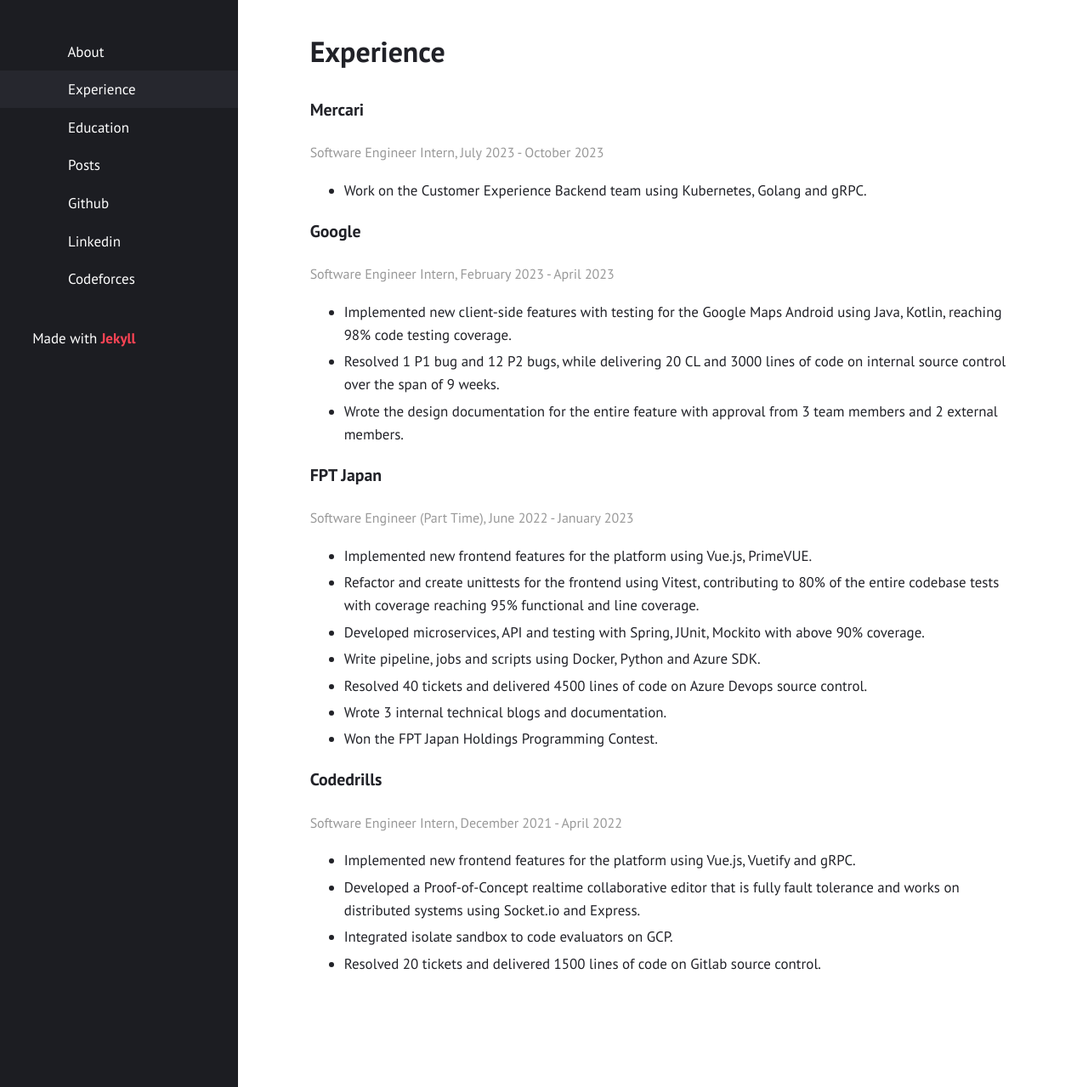
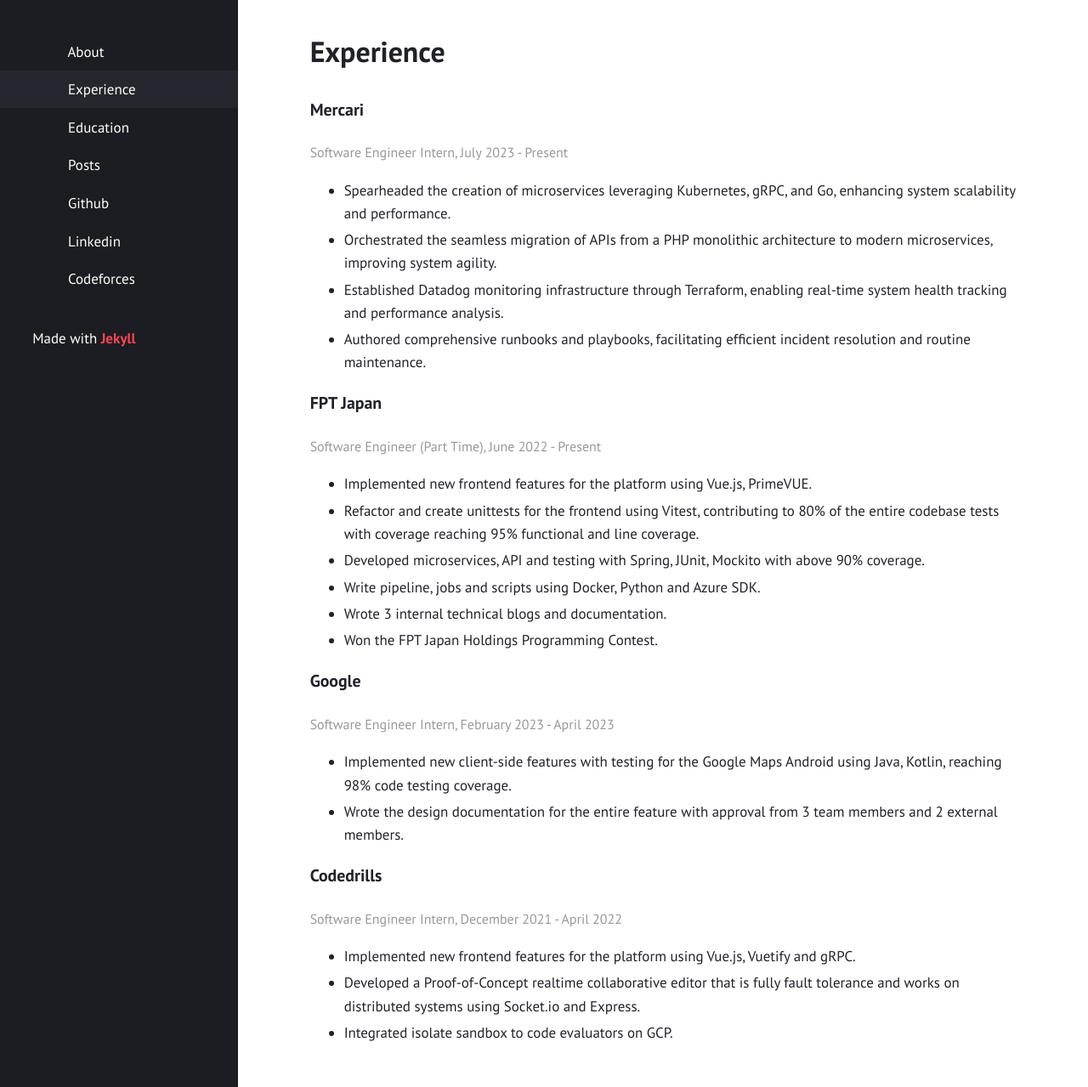
Before and after one commit to phattd15/polarity-cf.github.io, a Jekyll site: the page built from RESUME.md, in a window 1280 px wide and 1279 px high. Shown: the whole window at 85% size. Built offline with Jekyll 4.4.1, drawn with Linux system fonts in a browser that asks for light colours.

Commit message:
Update RESUME.md

```diff
--- a/RESUME.md
+++ b/RESUME.md
@@ -4,33 +4,37 @@
 layout: page
 ---
 ### Mercari
-<span style="font-size: 16px; color: #999;"> Software Engineer Intern, July 2023 - October 2023 </span>
+<span style="font-size: 16px; color: #999;"> Software Engineer Intern, July 2023 - Present </span>
 
-- Work on the Customer Experience Backend team using Kubernetes, Golang and gRPC.
+- Spearheaded the creation of microservices leveraging Kubernetes, gRPC, and Go, enhancing system
+scalability and performance.
+- Orchestrated the seamless migration of APIs from a PHP monolithic architecture to modern
+microservices, improving system agility.
+- Established Datadog monitoring infrastructure through Terraform, enabling real-time system health
+tracking and performance analysis.
+- Authored comprehensive runbooks and playbooks, facilitating efficient incident resolution and routine
+maintenance.
+
+
+### FPT Japan
+<span style="font-size: 16px; color: #999;"> Software Engineer (Part Time), June 2022 - Present </span>
+
+- Implemented new frontend features for the platform using Vue.js, PrimeVUE.
+- Refactor and create unittests for the frontend using Vitest, contributing to 80% of the entire
+codebase tests with coverage reaching 95% functional and line coverage.
+- Developed microservices, API and testing with Spring, JUnit, Mockito with above 90% coverage.
+- Write pipeline, jobs and scripts using Docker, Python and Azure SDK.
+- Wrote 3 internal technical blogs and documentation.
+- Won the FPT Japan Holdings Programming Contest.
 
 ### Google
 <span style="font-size: 16px; color: #999;"> Software Engineer Intern, February 2023 - April 2023 </span>
 
 - Implemented new client-side features with testing for the Google Maps Android using Java, Kotlin,
 reaching 98% code testing coverage.
-- Resolved 1 P1 bug and 12 P2 bugs, while delivering 20 CL and 3000 lines of code on internal
-source control over the span of 9 weeks.
 - Wrote the design documentation for the entire feature with approval from 3 team members and 2
 external members.
 
-
-
-### FPT Japan
-<span style="font-size: 16px; color: #999;"> Software Engineer (Part Time), June 2022 - January 2023 </span>
-
-- Implemented new frontend features for the platform using Vue.js, PrimeVUE.
-- Refactor and create unittests for the frontend using Vitest, contributing to 80% of the entire
-codebase tests with coverage reaching 95% functional and line coverage.
-- Developed microservices, API and testing with Spring, JUnit, Mockito with above 90% coverage.
-- Write pipeline, jobs and scripts using Docker, Python and Azure SDK.
-- Resolved 40 tickets and delivered 4500 lines of code on Azure Devops source control.
-- Wrote 3 internal technical blogs and documentation.
-- Won the FPT Japan Holdings Programming Contest.
 
 
 ### Codedrills
@@ -40,4 +44,3 @@
 - Developed a Proof-of-Concept realtime collaborative editor that is fully fault tolerance and works on
 distributed systems using Socket.io and Express.
 - Integrated isolate sandbox to code evaluators on GCP.
-- Resolved 20 tickets and delivered 1500 lines of code on Gitlab source control.
```
